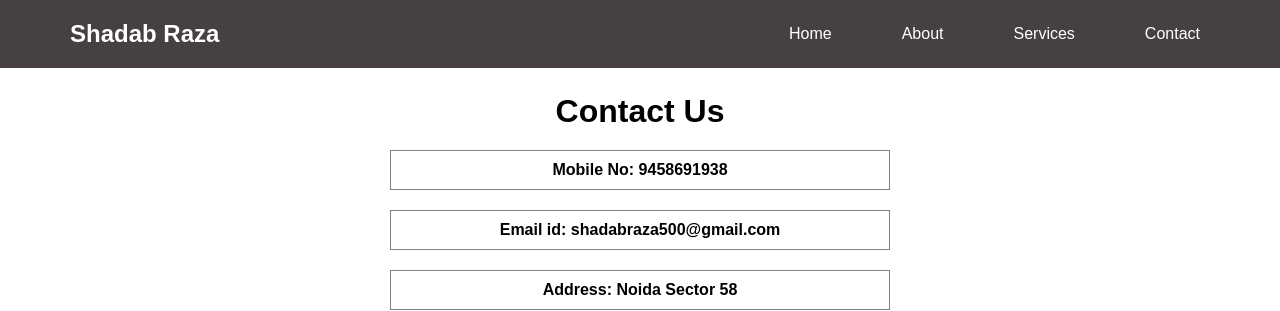
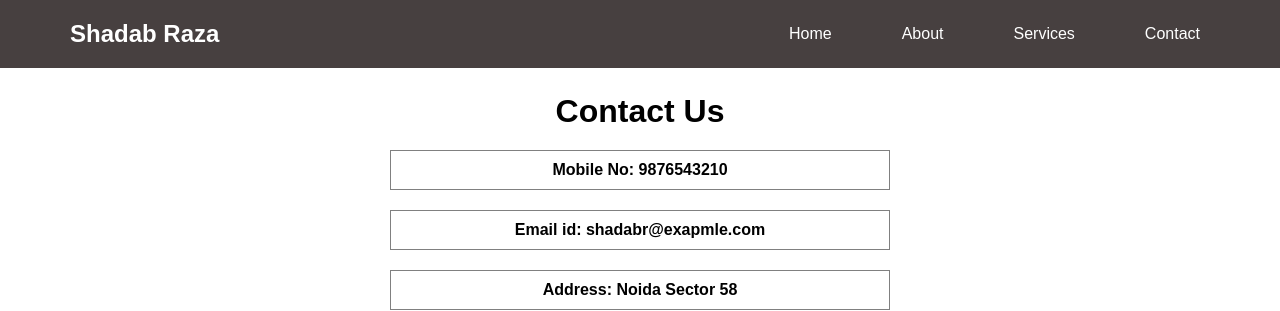
Before and after one commit to shadabraza0786/Personal-Presentation-Website, a React (Create React App) app: page /Contact in a window 1280 px wide. Shown: the top 311 px of the page. Built offline with nearby package versions, Linux system fonts and the light colour scheme.

Commit message:
Changes in Contact

```diff
--- a/src/pages/Contact.js
+++ b/src/pages/Contact.js
@@ -4,8 +4,8 @@ function Contact() {
     return (
         <div>
             <h1>Contact Us</h1>
-            <h4>Mobile No: 9458691938</h4>
-            <h4>Email id: shadabraza500@gmail.com</h4>
+            <h4>Mobile No: 9876543210</h4>
+            <h4>Email id: shadabr@exapmle.com</h4>
             <h4>Address: Noida Sector 58</h4>
             <h4>Pin code: 201301</h4>
             <h4>State:Uttar Pradesh</h4>
```
